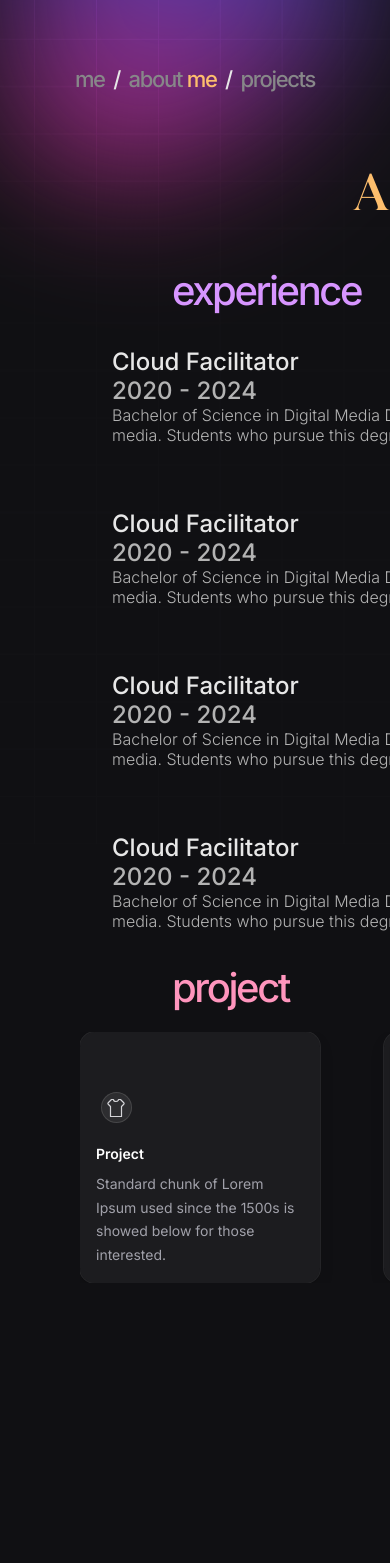
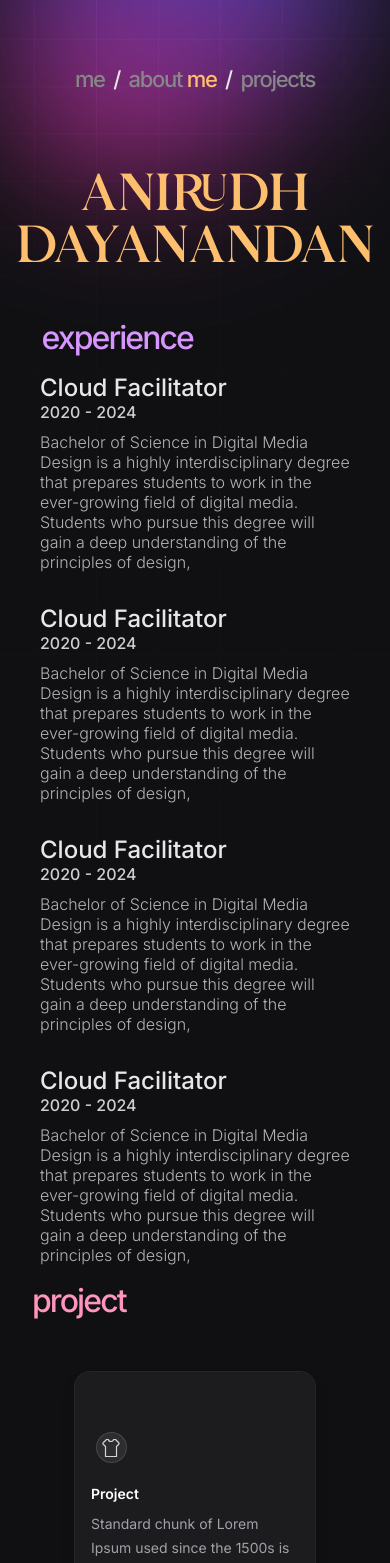
Before and after one commit to AnirudhDaya/K-Folio, a React (Vite) app: page /project in a window 390 px wide. Shown: the top 1563 px of the page. Before the commit the page ends 1283 px from the top, so only its background shows below. Built offline with nearby package versions, Linux system fonts and the light colour scheme.

Commit message:
made responsive

```diff
--- a/src/Components/Project/Project.css
+++ b/src/Components/Project/Project.css
@@ -15,7 +15,7 @@
 .experienceContainer {
     display: grid;
     grid-template-columns: 1fr 1fr;
-    /* padding: 2em; */
+    padding-block: 2em 6em;
 
 }
 .LogoHover3{
@@ -60,25 +60,20 @@
 }
 .projectContainer{
 
-    display: grid;
+    /* display: grid; */
     /* grid-template-rows: ; */
 
 
 }
 .experinceFrame{
-    padding:1em 4em 1em 4em;
+    padding:1em 3em 1em 3em;
+}
 
-}
 .projectFrame{
-    /* padding: 1em 2em 1em 2em; */
     box-sizing: border-box;
     padding-inline: 2em;
 }
 
-.expHeading, .projectTitle{
-    /* padding-bottom: 0.5em; */
-
-}
 
 .expTitle,.projectTitle{
 
@@ -87,19 +82,22 @@
     color: var(--off-white-90);
 
 }
+
 .projectTitle{
     padding-bottom: 1.75em;
 }
 
 .expYear{
-    color: var(--off-white-60);
+    font-size: var(--text--xs);
+    color: var(--off-white-80);
 }
 
-.expDesc, .projdescription{
+.expDesc{
     font-size: var(--txt--s);
     color: var(--off-white-60);
     font-weight: 300;
     transition: 0.4s;
+    padding-top:10px ;
 }
 .expDesc:hover{
     color: var(--off-white-80);
@@ -147,6 +145,23 @@
         padding: 0;
 
     }
+
+
+}
+
+
+@media screen and (max-width:420px) {
+
+    .experinceFrame{
+        padding:0.5em;
+        padding-block: 1em;
+
+    }
+    .expMainTitle, .projMainTitle{
+        font-size: var(--txt-ml);
+        padding: 0em;
+    }
+
 
 
 }
@@ -223,11 +238,13 @@ body.light {
 .grid {
     display: grid;
     grid-template-columns: repeat(4, 240px);
-    grid-gap: 4em;
+    grid-gap: 2em;
     position: relative;
     justify-content: center;
     z-index: 1;
+    padding-top: 2em;
 }
+
 .card {
     background-color: var(--background-color);
     box-shadow: 0px var(--card-box-shadow-1-y) var(--card-box-shadow-1-blur) var(--card-box-shadow-1), 0px var(--card-box-shadow-2-y) var(--card-box-shadow-2-blur) var(--card-box-shadow-2), 0 0 0 1px var(--card-border-color);
@@ -497,3 +514,53 @@ body.light {
 .card:hover .background .line.line-3:before, .card:hover .background .line.line-3:after {
     transition-delay: 0.3s;
 }
+
+@media screen and (max-width:1080px) {
+    .grid {
+        display: grid;
+        grid-template-columns: repeat(3, 240px);
+        grid-gap: 2em;
+        position: relative;
+        justify-content: center;
+        z-index: 1;
+    }
+
+    .projectsNexperience{
+        margin-inline: 4em;
+    }
+
+
+}
+@media screen and (max-width:890px) {
+    .grid {
+        display: grid;
+        grid-template-columns: repeat(2, 240px);
+        grid-gap: 2em;
+        position: relative;
+        justify-content: center;
+        z-index: 1;
+    }
+    .projectsNexperience{
+        margin-inline: 2em;
+    }
+
+
+}
+@media screen and (max-width:580px) {
+    .grid {
+        display: grid;
+        grid-template-columns: repeat(1, 240px);
+        grid-gap: 2em;
+        position: relative;
+        justify-content: center;
+        z-index: 1;
+    }
+    .projectsNexperience{
+        margin-inline: 2em;
+    }
+    .expMainTitle{
+        padding-left: 0.3em;
+    }
+
+
+}
--- /dev/null
+++ b/src/assets/TechStack/projectExport.js
@@ -0,0 +1 @@
+export const experience
--- a/src/index.css
+++ b/src/index.css
@@ -26,6 +26,7 @@
   --txt-xxl: 74px;
   --txt-xl: 52px;
   --txt-l: 40px;
+  --txt-ml: 32px;
   --txt-m: 26px;
   --txt-mm: 24px;
   --txt-s: 22px;
```
